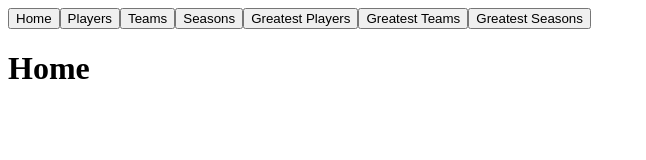
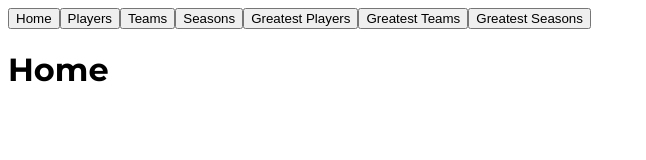
Before and after one commit to ssymonds17/bball-value-client, a React (Create React App) app: page / in a window 1280 px wide. Shown: the top 160 px of the page, without its empty margins (0-646 px from the left). Built offline with nearby package versions, Linux system fonts and the light colour scheme.

Commit message:
Add Montserrat font to project and set it to apply to site body

```diff
--- a/public/index.html
+++ b/public/index.html
@@ -24,6 +24,13 @@
       work correctly both with client-side routing and a non-root public URL.
       Learn how to configure a non-root public URL by running `npm run build`.
     -->
+    <!-- Google Fonts Import -->
+    <link rel="preconnect" href="https://fonts.googleapis.com" />
+    <link rel="preconnect" href="https://fonts.gstatic.com" crossorigin />
+    <link
+      href="https://fonts.googleapis.com/css2?family=Montserrat:wght@400;700&display=swap"
+      rel="stylesheet"
+    />
     <title>React App</title>
   </head>
   <body>
--- a/src/App.css
+++ b/src/App.css
@@ -0,0 +1,3 @@
+body {
+  font-family: 'Montserrat', sans-serif;
+}
--- a/src/App.js
+++ b/src/App.js
@@ -17,6 +17,8 @@
 import GreatestPlayoffs from './views/greatest-seasons/GreatestPlayoffs';
 import Navbar from './components/Navbar';
 import NotFound from './views/NotFound';
+
+import './App.css';
 
 function App() {
   return (
```
